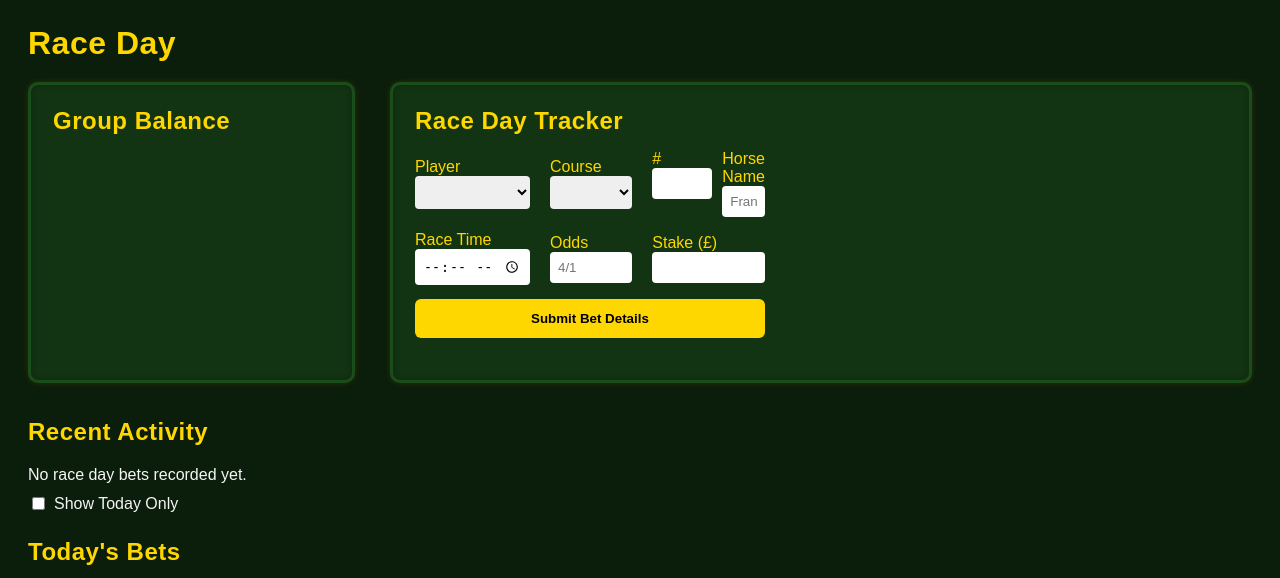
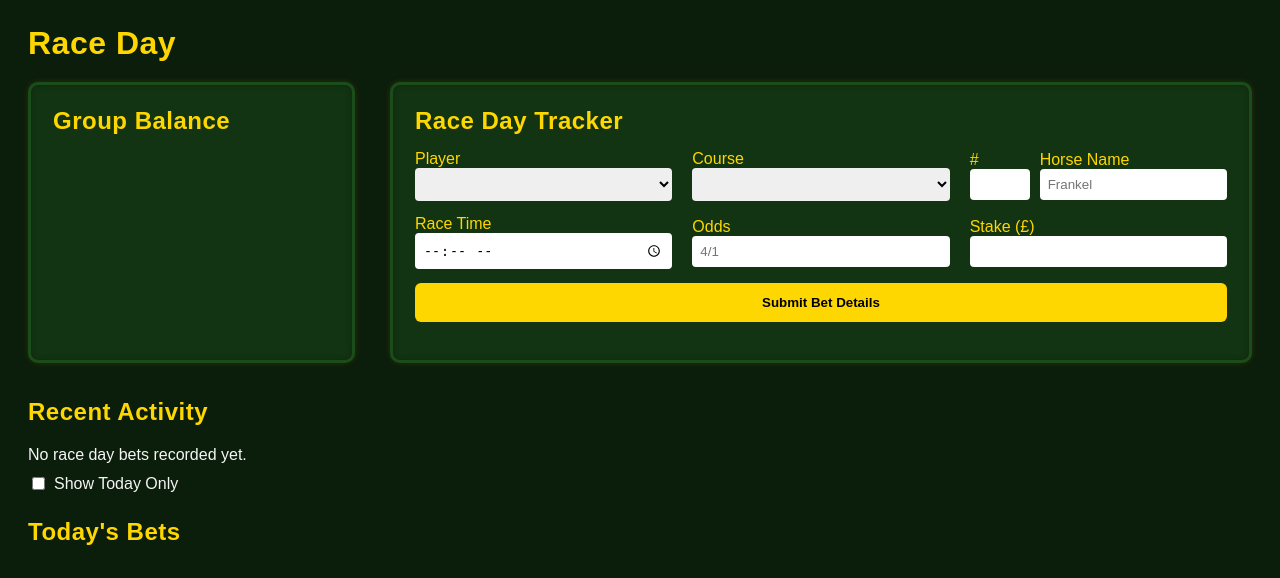
Before and after one commit to craignim1609-pixel/Horse-Racing-Tracker, a FastAPI app: page /raceday in a window 1280 px wide. Shown: the part 72-650 px from the top of the page. Run offline with FastAPI, Linux system fonts and the light colour scheme; lists and menus that the app fills with data are empty.

Commit message:
Update style.css

```diff
--- a/app/static/style.css
+++ b/app/static/style.css
@@ -31,13 +31,17 @@ h1, h2 {
     color: gold;
 }
 
-form {
+form:not(.race-form) {
     display: flex;
     flex-direction: column;
     max-width: 350px;
     gap: 10px;
     margin-bottom: 20px;
 }
+
+
+/* Remove flex + max-width from all forms */
+
 
 input, select, button {
     padding: 8px;
```
